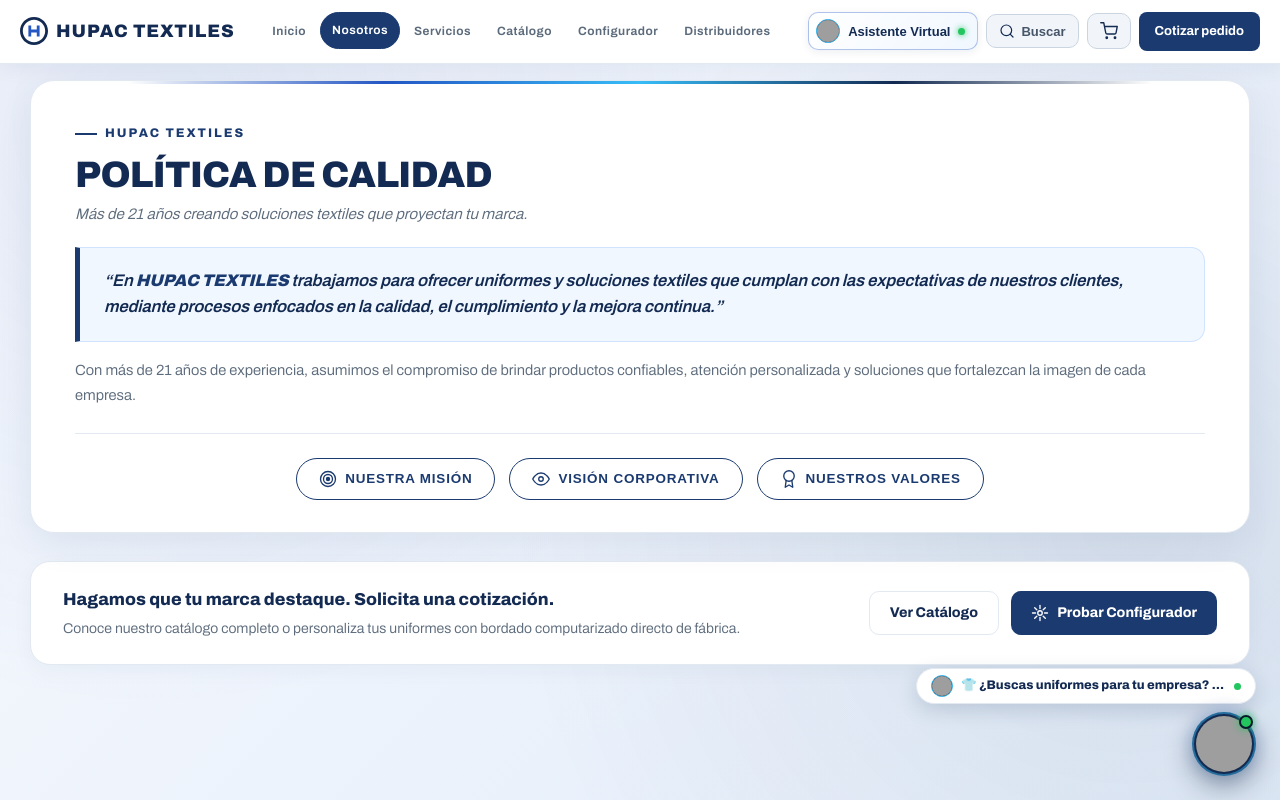
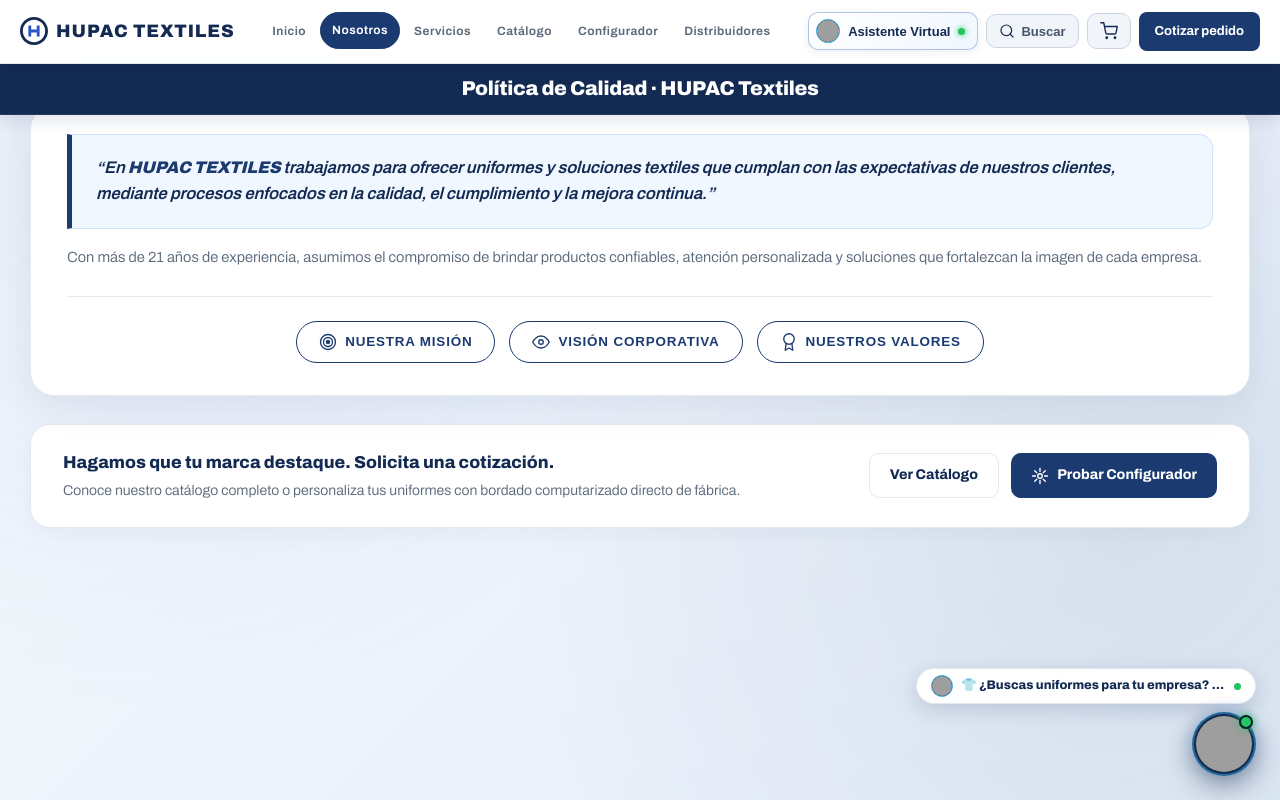
Before and after one commit to danieltrejomx/hupac-textiles-web, a Next.js app: page /nosotros in a window 1280 px wide. Shown: the top 800 px of the page. Built offline with nearby package versions, Linux system fonts and the light colour scheme; grey boxes are pictures that could not be loaded.

Commit message:
feat(ui): sustituir encabezados por barras azules institucionales en servicios y nosotros

```diff
--- a/app/nosotros/page.tsx
+++ b/app/nosotros/page.tsx
@@ -21,12 +21,43 @@ export default function NosotrosPage() {
     <>
       <Navbar />
       <main style={{ backgroundColor: 'transparent', minHeight: '85vh', position: 'relative' }}>
+        {/* Header Compacto Centrado */}
+        <section style={{
+          background: 'var(--marino)',
+          color: '#ffffff',
+          padding: '14px 24px',
+          borderBottom: '1px solid rgba(255, 255, 255, 0.08)',
+          textAlign: 'center',
+          position: 'relative',
+          zIndex: 10,
+          boxShadow: '0 4px 18px rgba(19, 42, 82, 0.14)'
+        }}>
+          <div style={{
+            maxWidth: '1320px',
+            margin: '0 auto',
+            display: 'flex',
+            alignItems: 'center',
+            justifyContent: 'center',
+            textAlign: 'center'
+          }}>
+            <h1 style={{
+              fontSize: '1.25rem',
+              fontWeight: 850,
+              margin: 0,
+              color: '#ffffff',
+              textAlign: 'center'
+            }}>
+              Política de Calidad · HUPAC Textiles
+            </h1>
+          </div>
+        </section>
+
         <div style={{
           position: 'relative',
           zIndex: 1,
           maxWidth: '1260px',
-          margin: '0 auto',
-          padding: '16px 20px 48px 20px',
+          margin: '-10px auto 0 auto',
+          padding: '0 20px 48px 20px',
           display: 'flex',
           flexDirection: 'column',
           alignItems: 'center'
@@ -37,7 +68,7 @@ export default function NosotrosPage() {
             backgroundColor: '#ffffff',
             border: '1px solid var(--linea)',
             borderRadius: '24px',
-            padding: '36px 44px 32px 44px',
+            padding: '28px 36px 32px 36px',
             width: '100%',
             position: 'relative',
             boxShadow: '0 12px 36px rgba(19, 42, 82, 0.07)'
@@ -51,44 +82,6 @@ export default function NosotrosPage() {
               height: '3px',
               background: 'linear-gradient(90deg, transparent, #2456C4, #38bdf8, #132A52, transparent)'
             }} />
-
-            {/* Tag Superior */}
-            <div style={{
-              display: 'inline-flex',
-              alignItems: 'center',
-              gap: '8px',
-              color: 'var(--rey)',
-              fontSize: '0.78rem',
-              fontWeight: 800,
-              letterSpacing: '0.16em',
-              textTransform: 'uppercase',
-              marginBottom: '10px'
-            }}>
-              <span style={{ width: '22px', height: '2px', backgroundColor: 'var(--rey)', display: 'inline-block' }} />
-              HUPAC TEXTILES
-            </div>
-
-            {/* Título Principal */}
-            <h1 style={{
-              fontSize: '2.3rem',
-              fontWeight: 850,
-              color: 'var(--marino)',
-              letterSpacing: '-0.02em',
-              margin: '0 0 6px 0',
-              lineHeight: 1.15
-            }}>
-              POLÍTICA DE CALIDAD
-            </h1>
-
-            {/* Subtítulo */}
-            <p style={{
-              fontSize: '0.95rem',
-              fontStyle: 'italic',
-              color: 'var(--texto-2)',
-              margin: '0 0 20px 0'
-            }}>
-              Más de 21 años creando soluciones textiles que proyectan tu marca.
-            </p>
 
             {/* Cita Destacada con Barra Azul Royal */}
             <div style={{
```
Also changed, not shown: app/servicios/page.tsx (+34 -29 lines).
